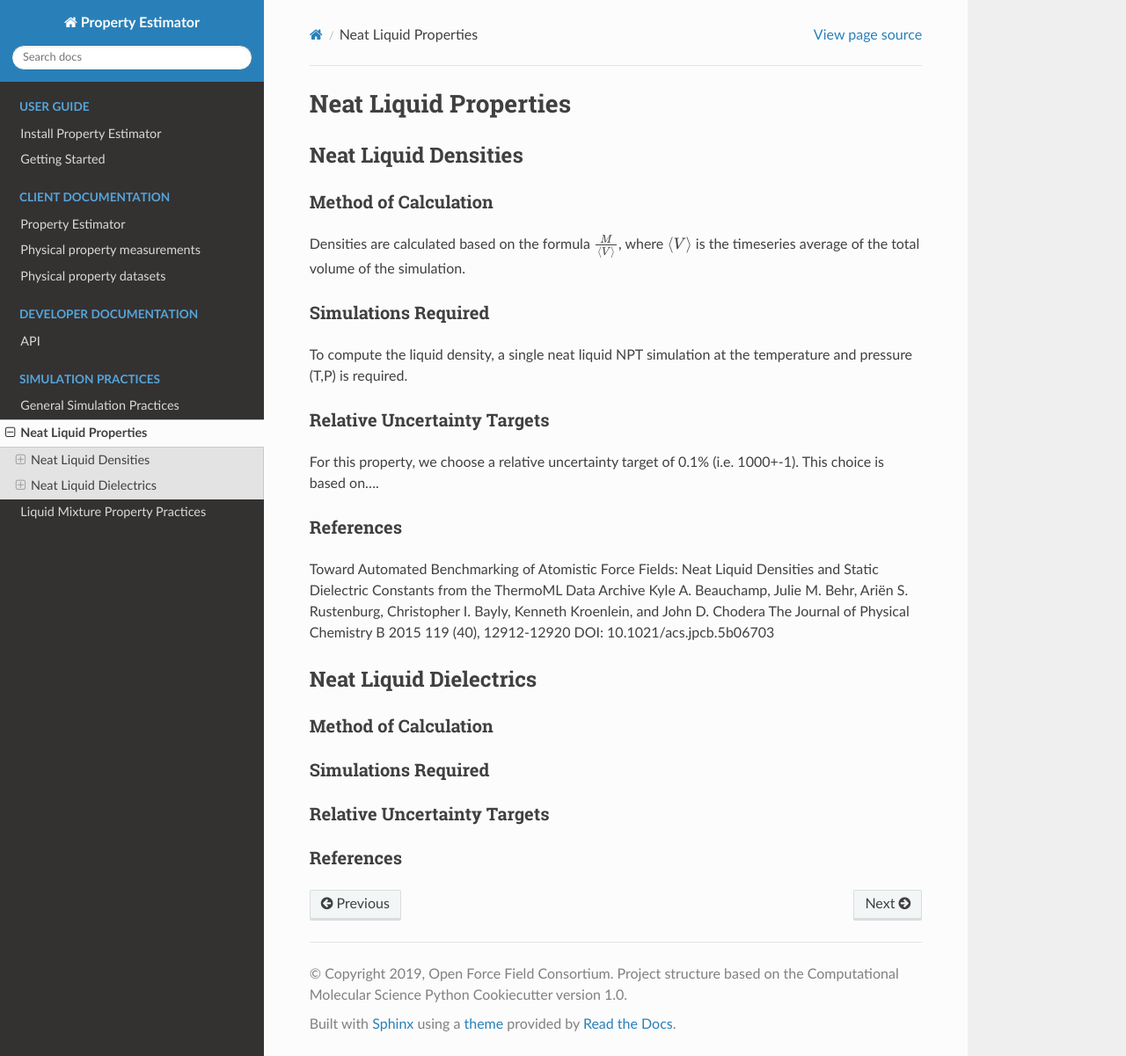
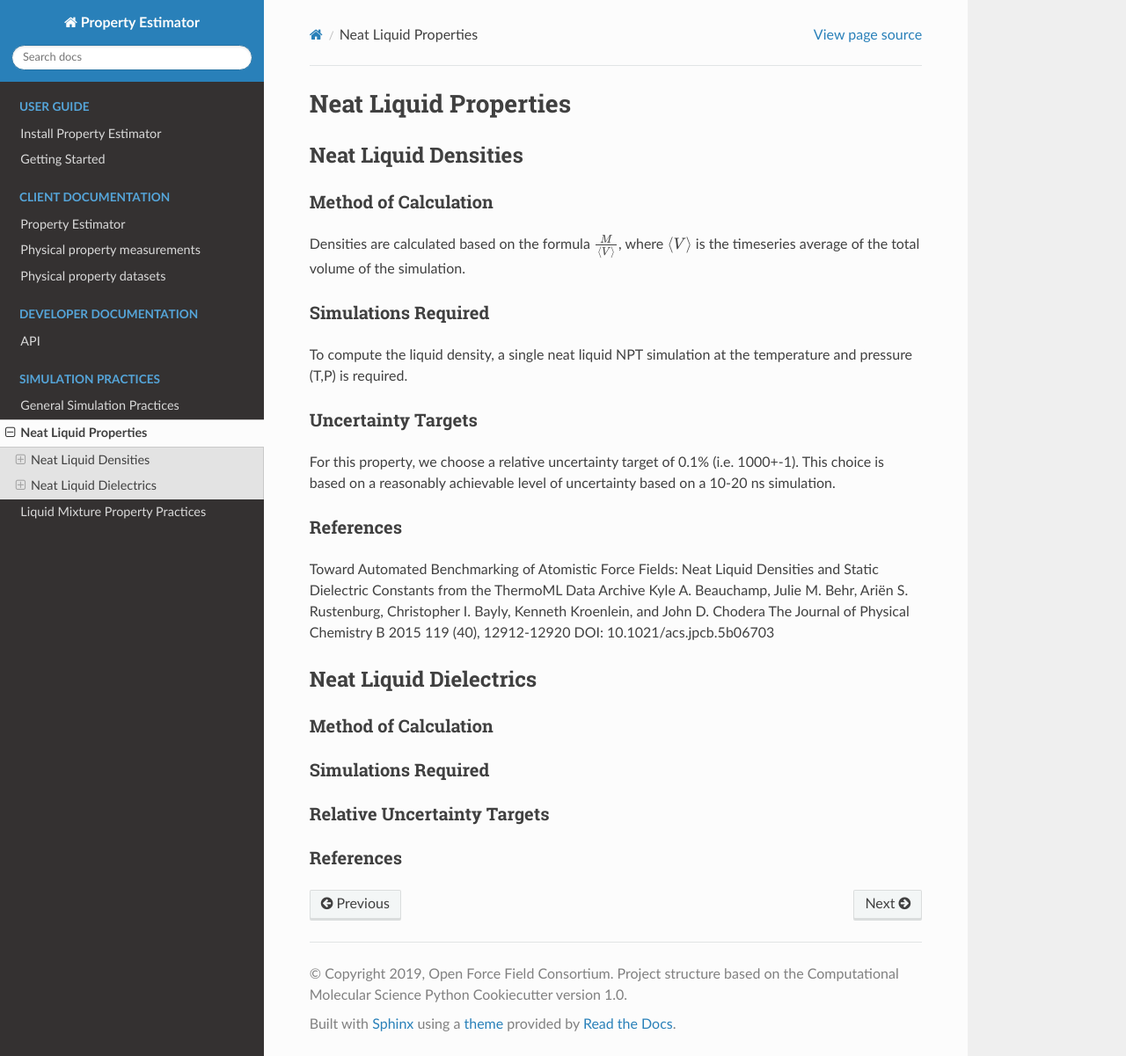
Before and after one commit to openforcefield/openff-evaluator, a Sphinx documentation site: the page built from docs/neat_liquid_property_practices.rst, in a window 1280 px wide and 1201 px high. Shown: the whole window at 88% size. Built offline with Sphinx 7.4.7 and the Read the Docs theme 2.0.0, drawn with Linux system fonts in a browser that asks for light colours; pages that are not in the unit, such as notebooks, are missing from menus.

Commit message:
Update neat_liquid_property_practices.rst

```diff
--- a/docs/neat_liquid_property_practices.rst
+++ b/docs/neat_liquid_property_practices.rst
@@ -14,10 +14,10 @@ Simulations Required
 
 To compute the liquid density, a single neat liquid NPT simulation at the temperature and pressure (T,P) is required.
 
-Relative Uncertainty Targets
+Uncertainty Targets
 ~~~~~~~~~~~~~~~~~~~~~~~~~~~~
 
-For this property, we choose a relative uncertainty target of 0.1% (i.e. 1000+-1).  This choice is based on....
+For this property, we choose a relative uncertainty target of 0.1% (i.e. 1000+-1).  This choice is based on a reasonably achievable level of uncertainty based on a 10-20 ns simulation.
 
 
 References
```
